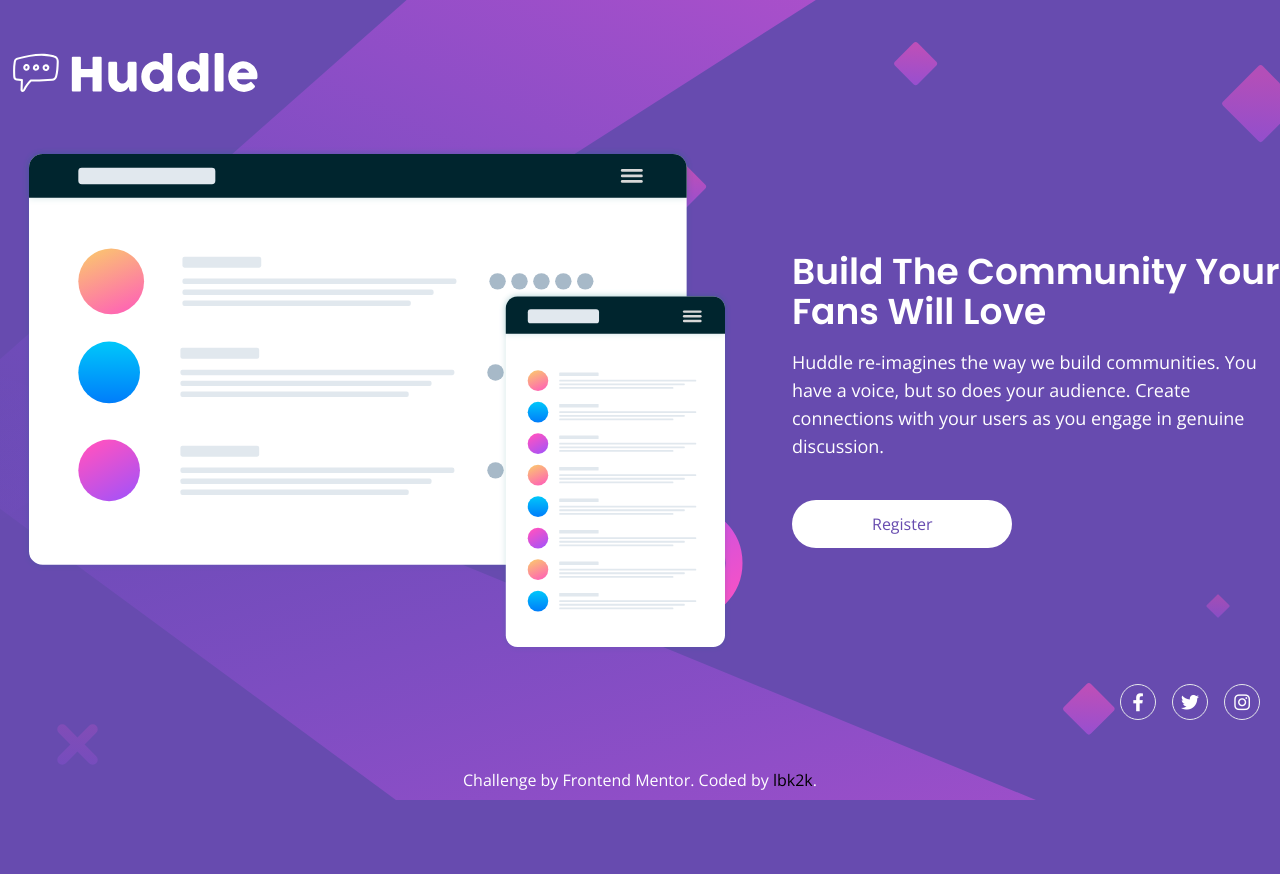
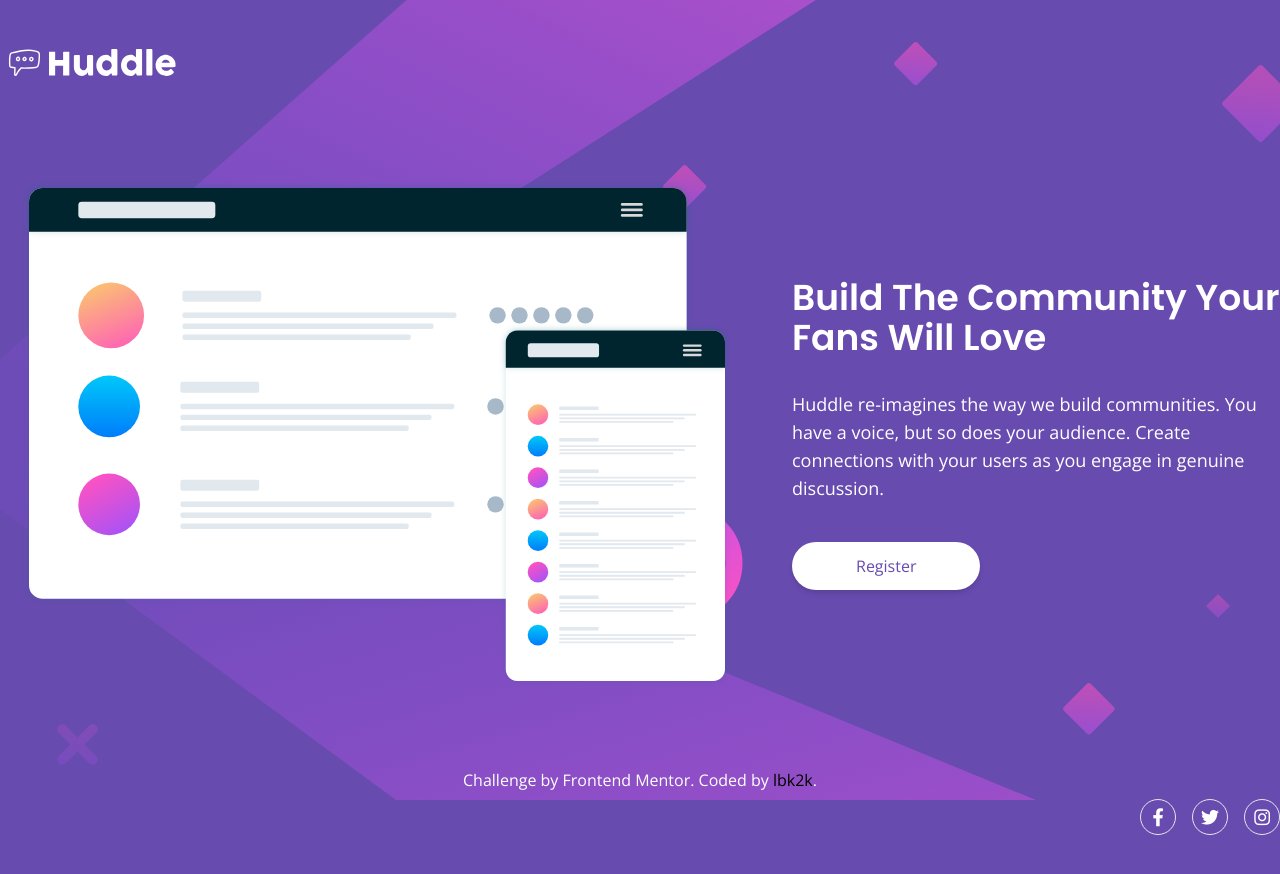
Before and after one commit to lbk2knewlifegithub/huddle-landing-page, an Angular app: page / in a window 1280 px wide. Shown: the top 874 px of the page. Before the commit the page ends 800 px from the top, so only its background shows below. Built offline with nearby package versions, Linux system fonts and the light colour scheme.

Commit message:
Fix logo larger

```diff
--- a/src/app/app.component.html
+++ b/src/app/app.component.html
@@ -10,11 +10,11 @@
   alt="Background Desktop"
 />
 
-<header class="mt-8 lg:w-full md:mt-10 lg:absolute">
+<header class="mt-8 lg:w-full md:mt-10">
   <div class="container">
     <a href="#">
       <img
-        class="max-w-[150px] lg:max-w-none"
+        class="max-w-[150px] lg:max-w-[180px]"
         src="assets/images/logo.svg"
         alt="Logo"
       />
@@ -22,9 +22,10 @@
   </div>
 </header>
 
-<main class="relative flow-root mt-20 text-white md:mt-40 lg:mt-0">
+<main class="relative flow-root mt-20 text-white md:mt-40 lg:mt-24">
+  <div class="container">
     <div
-    class="container relative grid gap-20 place-items-center lg:grid-cols-5 lg:gap-10 lg:h-screen"
+      class="relative grid gap-20 place-items-center lg:grid-cols-5 lg:gap-10"
     >
       <img
         class="lg:col-span-3"
@@ -40,24 +41,21 @@
             Build The Community Your Fans Will Love
           </h1>
 
-        <p class="mt-4 text-lg font-medium">
-          Huddle re-imagines the way we build communities. You have a voice, but
-          so does your audience. Create connections with your users as you
+          <p class="mt-4 text-lg font-medium lg:mt-8">
+            Huddle re-imagines the way we build communities. You have a voice,
+            but so does your audience. Create connections with your users as you
             engage in genuine discussion.
           </p>
         </div>
 
         <a href="#" class="mt-6 btn btn-basic btn-large md:mt-10">Register</a>
       </div>
+    </div>
 
-    <lbk-socials
-      class="block my-20 md:my-28 lg:absolute lg:right-5 lg:bottom-20 lg:m-0"
-    ></lbk-socials>
+    <lbk-socials class="block my-20 md:my-28 lg:mr-auto"></lbk-socials>
   </div>
 </main>
 
 <footer>
-  <lbk-author
-    class="z-50 block lg:fixed lg:w-full lg:bottom-2"
-  ></lbk-author>
+  <lbk-author class="z-50 block lg:fixed lg:w-full lg:bottom-2"></lbk-author>
 </footer>
--- a/src/app/socials.component.ts
+++ b/src/app/socials.component.ts
@@ -5,7 +5,6 @@
   selector: 'lbk-socials',
   changeDetection: ChangeDetectionStrategy.OnPush,
   template: `
-    <div class="container">
     <ul class="flex gap-4 justify-center lg:justify-end">
       <ng-container *ngFor="let link of links">
         <li
@@ -20,7 +19,6 @@
         </li>
       </ng-container>
     </ul>
-    </div>
   `,
 })
 export class SocialsComponent {
--- a/src/styles.scss
+++ b/src/styles.scss
@@ -18,18 +18,18 @@
 
 @layer components {
   .btn {
-    @apply py-3 px-5 rounded-full inline-block hover:opacity-50 duration-500;
+    @apply py-3 px-5 rounded-full inline-block hover:opacity-50 duration-150;
   }
 
   .btn-basic {
-    @apply bg-white text-primary-900 hover:bg-primary-800 hover:text-white;
+    @apply bg-white text-primary-900 shadow-md hover:bg-primary-800 hover:text-white;
   }
 
   .btn-large {
-    @apply px-20;
+    @apply px-20 lg:px-16;
   }
 
-  .bg{
-@apply absolute h-full w-full top-0 left-0 z-[-1] object-cover;
+  .bg {
+    @apply absolute h-full w-full top-0 left-0 z-[-1] object-cover;
   }
 }
```
Also changed, not shown: 6 other files (tests, documents, lock files or other folders). Lines whose indentation alone changed are shown as unchanged.
